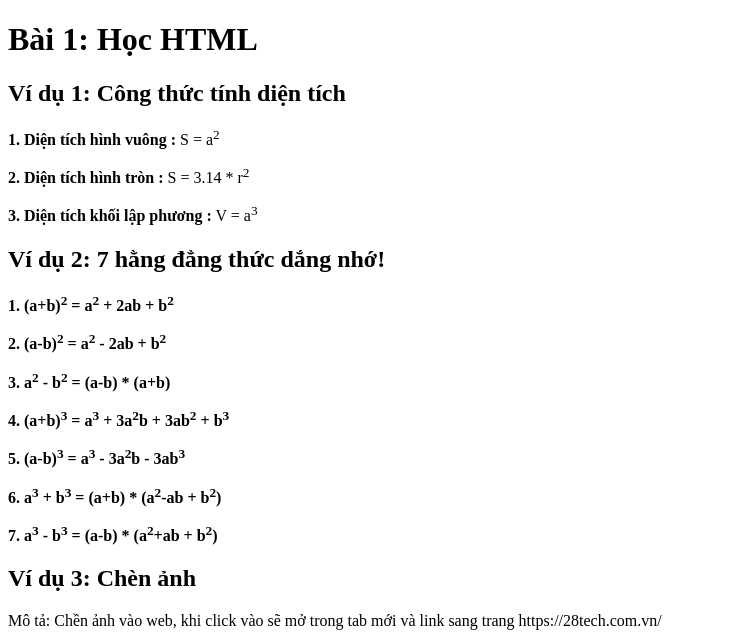
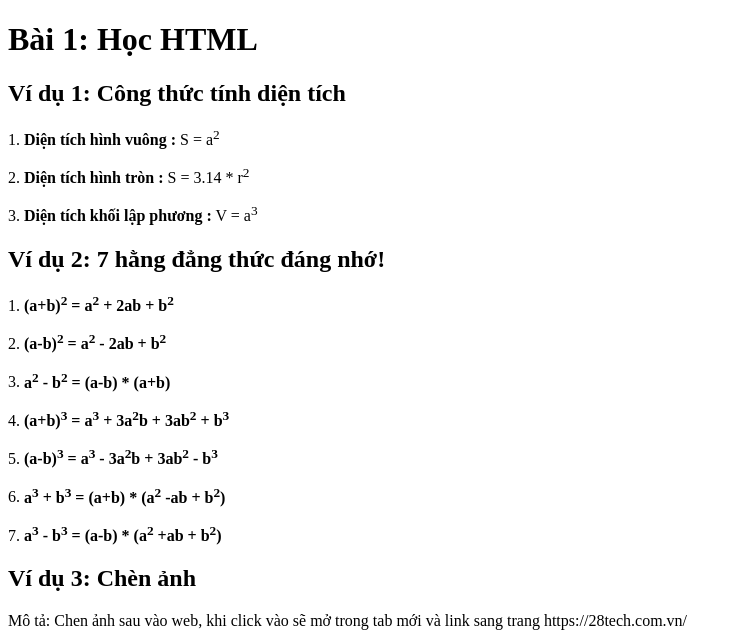
Before and after one commit to NamFnt/bai-1, a website: page index.html in a window 1280 px wide. Shown: the top 644 px of the page, without its empty margins (0-742 px from the left). Drawn offline with Linux system fonts and the light colour scheme.

Commit message:
Update index.html

```diff
--- a/index.html
+++ b/index.html
@@ -8,19 +8,19 @@
 <body>
     <h1>Bài 1: Học HTML</h1>
     <h2>Ví dụ 1: Công thức tính diện tích</h2>
-    <p><b>1. Diện tích hình vuông :</b> S = a<sup>2</sup></p>
-    <p><b>2. Diện tích hình tròn :</b> S = 3.14 * r<sup>2</sup></p>
-    <p><b>3. Diện tích khối lập phương :</b> V = a<sup>3</sup></p>
-    <h2>Ví dụ 2: 7 hằng đẳng thức dắng nhớ!</h2>
-    <p><b>1. (a+b)<sup>2</sup> = a<sup>2</sup> + 2ab + b<sup>2</sup></b></p>
-    <p><b>2. (a-b)<sup>2</sup> = a<sup>2</sup> - 2ab + b<sup>2</sup></b></p>
-    <p><b>3. a<sup>2</sup> - b<sup>2</sup> = (a-b) * (a+b)</b></p>
-    <p><b>4. (a+b)<sup>3</sup> = a<sup>3</sup> + 3a<sup>2</sup>b + 3ab<sup>2</sup> + b<sup>3</sup></b></p>
-    <p><b>5. (a-b)<sup>3</sup> = a<sup>3</sup> - 3a<sup>2</sup>b - 3ab<sup>3</sup></b></p>
-    <p><b>6. a<sup>3</sup> + b<sup>3</sup> = (a+b) * (a<sup>2</sup>-ab + b<sup>2</sup>)</b></p>
-    <p><b>7. a<sup>3</sup> - b<sup>3</sup> = (a-b) * (a<sup>2</sup>+ab + b<sup>2</sup>)</b></p>
+    <p>1. <b>Diện tích hình vuông :</b> S = a<sup>2</sup></p>
+    <p>2. <b>Diện tích hình tròn :</b> S = 3.14 * r<sup>2</sup></p>
+    <p>3. <b>Diện tích khối lập phương :</b> V = a<sup>3</sup></p>
+    <h2>Ví dụ 2: 7 hằng đẳng thức đáng nhớ!</h2>
+    <p>1. <b>(a+b)<sup>2</sup> = a<sup>2</sup> + 2ab + b<sup>2</sup></b></p>
+    <p>2. <b>(a-b)<sup>2</sup> = a<sup>2</sup> - 2ab + b<sup>2</sup></b></p>
+    <p>3. <b>a<sup>2</sup> - b<sup>2</sup> = (a-b) * (a+b)</b></p>
+    <p>4. <b>(a+b)<sup>3</sup> = a<sup>3</sup> + 3a<sup>2</sup>b + 3ab<sup>2</sup> + b<sup>3</sup></b></p>
+    <p>5. <b>(a-b)<sup>3</sup> = a<sup>3</sup> - 3a<sup>2</sup>b + 3ab<sup>2</sup> - b<sup>3</sup></b></p>
+    <p>6. <b>a<sup>3</sup> + b<sup>3</sup> = (a+b) * (a<sup>2</sup> -ab + b<sup>2</sup>)</b></p>
+    <p>7. <b>a<sup>3</sup> - b<sup>3</sup> = (a-b) * (a<sup>2</sup> +ab + b<sup>2</sup>)</b></p>
     <h2>Ví dụ 3: Chèn ảnh</h2>
-    <p>Mô tả: Chền ảnh vào web, khi click vào sẽ mở trong tab mới và link sang trang https://28tech.com.vn/</p>
-    <a href="https://28tech.com.vn/"><img src="front-end.png" alt="KHÓA HỌC LẬP TRÌNH FRONT-END" height="275px" width="490px"></a>
+    <p>Mô tả: Chen ảnh sau vào web, khi click vào sẽ mở trong tab mới và link sang trang https://28tech.com.vn/</p>
+    <a href="https://28tech.com.vn/"><img src="front-end.png" alt="KHÓA HỌC LẬP TRÌNH FRONT-END" height="250px" width="500px"></a>
 </body>
 </html>
```
